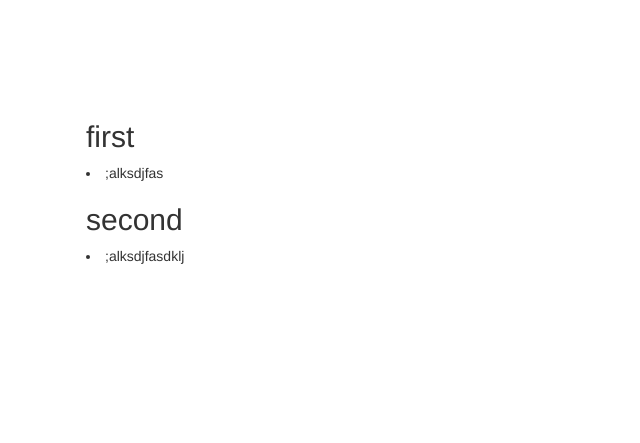
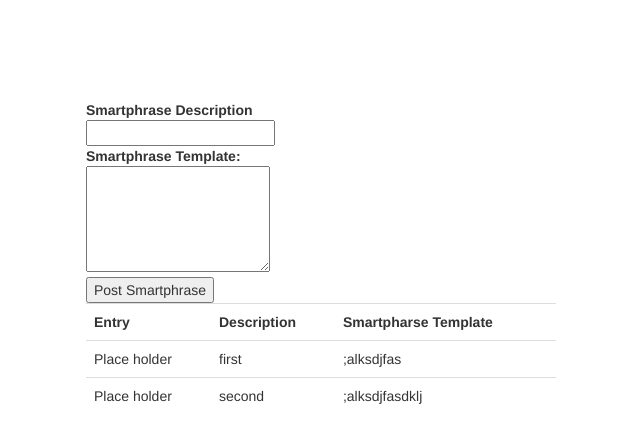
Before and after one commit to samkoz/emr-site, a Flask app: page / in a window 1280 px wide. Shown: the top 443 px of the page, without its empty margins (319-959 px from the left). Run offline with Flask 2, Linux system fonts and the light colour scheme; some libraries are stand-ins or nearby versions.

Commit message:
got table formatted, working on adding entry functionality

```diff
--- a/app.py
+++ b/app.py
@@ -1,4 +1,4 @@
-from flask import Flask, render_template
+from flask import Flask, render_template, redirect, url_for
 from entries import entries
 
 app = Flask(__name__)
@@ -6,7 +6,9 @@ app = Flask(__name__)
 app.config.from_object(__name__)
 
 @app.route('/')
-def hello_world():
-    for entry in entries:
-        print(entry)
+def show_entries():
     return render_template('entries.html', entries=entries)
+
+@app.route('/add', methods=['POST'])
+def add_entry():
+    return redirect(url_for('show_entries'))
--- a/templates/entries.html
+++ b/templates/entries.html
@@ -15,9 +15,27 @@
   </head>
   <body>
     <div class="container">
+      <form action="{{ url_for('add_entry') }}" method=post>
+        <d1>
+          <dt>Smartphrase Description
+          <dd><input type=text size=20 name=description>
+          <dt>Smartphrase Template:
+          <dd><textarea name=text rows=5 cols40></textarea>
+          <dd><input type=submit value="Post Smartphrase">
+        </d1>
+      </form>
       <table class="table">
+        <tr>
+          <th>Entry</th>
+          <th>Description</th>
+          <th>Smartpharse Template</th>
+        </tr>
         {% for entry in entries %}
-          <h2>{{ entry['description'] }}</h2><li>{{ entry["template"]}}</li>
+          <tr>
+            <td>Place holder</td>
+            <td>{{ entry['description'] }}</td>
+            <td>{{ entry["template"]}}</td>
+          </tr>
         {% endfor %}
       </table>
     </div>
```
Also changed, not shown: static/styles.css (added).
